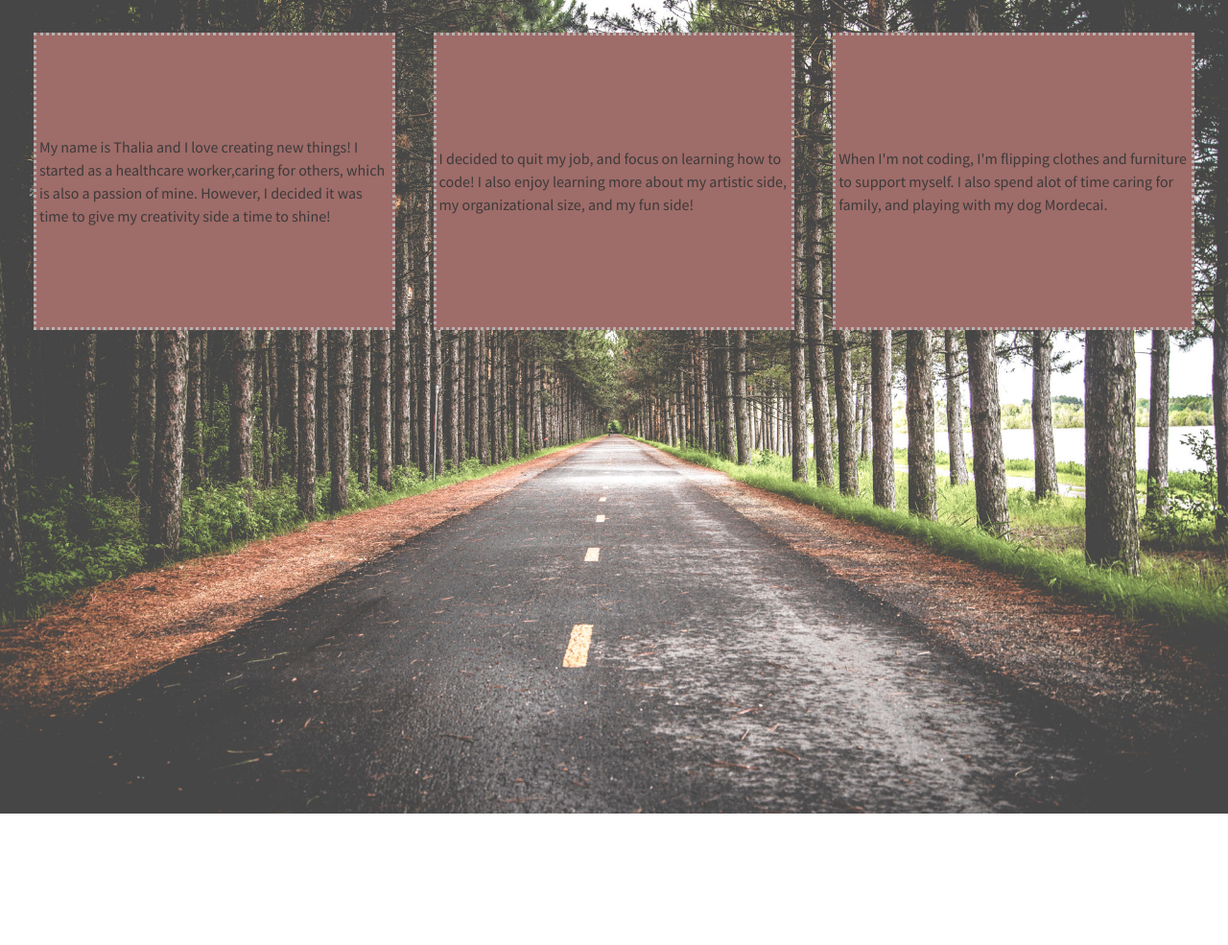
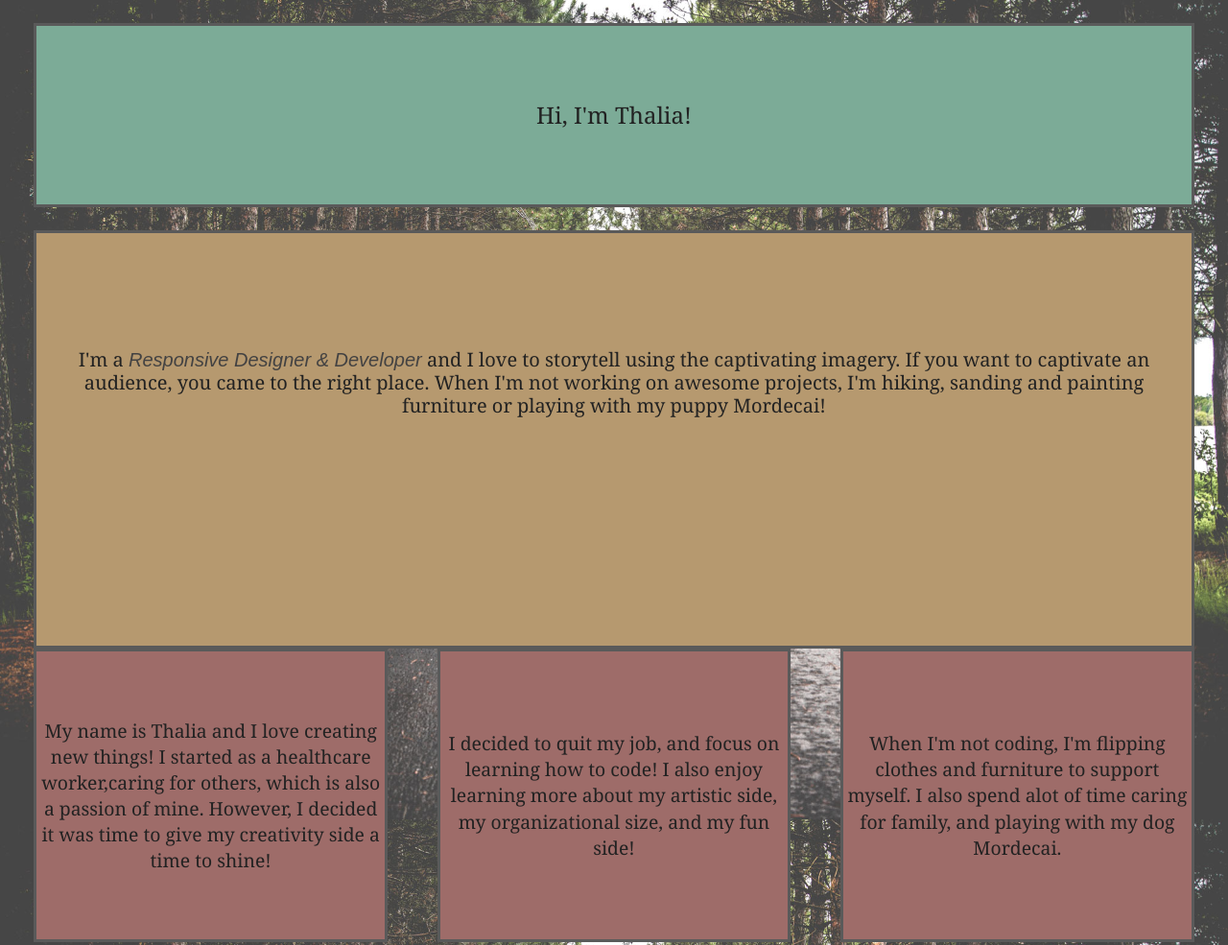
Before and after one commit to thaliabarrera08/206-divs-flexbox, a plain HTML site: page index.html in a window 1280 px wide. Shown: the top 985 px of the page at 96% size. Before the commit the page ends 848 px from the top, so only its background shows below. Drawn offline with nearby package versions, Linux system fonts and the light colour scheme.

Commit message:
Adjustments to html and css files

```diff
--- a/css/main.css
+++ b/css/main.css
@@ -100,36 +100,84 @@ html {
   background: url(../img/bkgd.jpg) no-repeat center center fixed ;
   background-size: cover;
   height: 100%;
+  width: 100%;
+  }
+
+body {
+  font-family: Georgia, 'Times New Roman', Times, serif;
+  display: block;
+  text-align: center;
+  font-size: 1.1em;
+  color:#222;
+  height: 100%;
+  padding: 0 2em ;
+  }
+
+
+header,
+footer
+{
+background-color: rgb(124, 171, 151);
+border: solid rgb(90,90,90);
+font-size: 24px;
+line-height: 1.4em;
+text-align: left;
+color:#222;
+height: 90px;
+width: 100%;
+margin: 1em 0 1em 0;
+padding: 2em 0 2em 0;
+
 }
 
-body {
-  font-family: 'Source Sans Pro', sans-serif;
-  padding: 2em 2em 1em;
-  font-size: 1em;
-  height: 100%;
-  }
+span{
+    font-family: Arial, Helvetica, sans-serif;
+    font-style:italic;
+    color:rgb(67, 66, 66)
+}
+
+main {
+background-color: rgb(182, 153, 111);
+border: solid rgb(90, 90, 90);
+font-size:20px;
+text-align: center;
+height: 250px;
+padding: 6em 2em 3em 2em;
+width: 100%;
+}
+
+
+header,
+footer
+main{
+display: flex;
+justify-content: center;
+align-items: center;
+
+}
 
 .wrapper {
   /*add display:flex and set justify-content to space-between*/
   display: flex;
   justify-content: space-between;
+  align-items: center;
+  flex-flow:row wrap;
 
   }
 
 .div-1, .div-2, .div-3 {
   /*give the divs a width of 30%, add display:flex, set justify-content and align-items to center*/
-  color: rgb(61, 58, 58);
-  border: dotted rgb(182, 179, 179);
+  color: #222;
+  border: solid rgb(90, 90, 90);
+  line-height: 1.4em;
+  font-size: 1.1em;
+  background-color: #9e6c69;
+
+  height: 300px;
+  width: 30%;
   display: flex;
   align-items: center;
   justify-content: center;
-  line-height: 1.5em;
-  font-size: 1em;
-  background-color: #9e6c69;
-  height: 300px;
-  margin: 2px 3px 2px;
-  padding: 2px 3px 2px;
-  width: 30%;
 }
 
 
--- a/index.html
+++ b/index.html
@@ -22,6 +22,11 @@
         <![endif]-->
 
         <section class="wrapper">
+            <header> Hi, I'm Thalia! </header>
+            <main>I'm a <span>Responsive Designer & Developer</span> and I love to storytell using the
+            captivating imagery. If you want to captivate an audience, you came to the right place.
+         When I'm not working on awesome projects, I'm hiking, sanding and painting furniture or playing with my puppy Mordecai!
+        </main>
             <div class="div-1">
                My name is Thalia and I love creating new things!
                I started as a healthcare worker,caring for others, which is also a passion of mine.
@@ -35,6 +40,11 @@
                 When I'm not coding, I'm flipping clothes and furniture to support myself.
                 I also spend alot of time caring for family, and playing with my dog Mordecai.
             </div>
+            <footer>Let's Connect!
+                <a href=" https://www.linkedin.com/in/thalia-gabriela-barrera-896193137/">Linked In</a>
+                <a href="https://github.com/thaliabarrera08"> Git Hub</a>
+
+            </footer>
         </section>
 
         <script src="https://ajax.googleapis.com/ajax/libs/jquery/1.11.3/jquery.min.js"></script>
```
